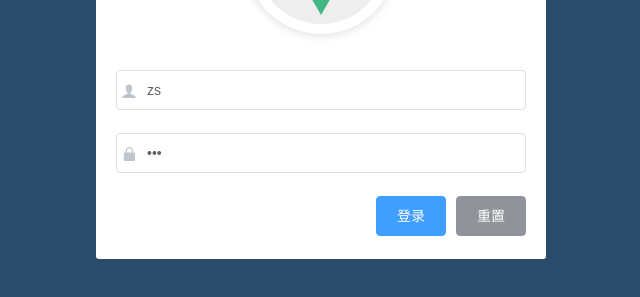
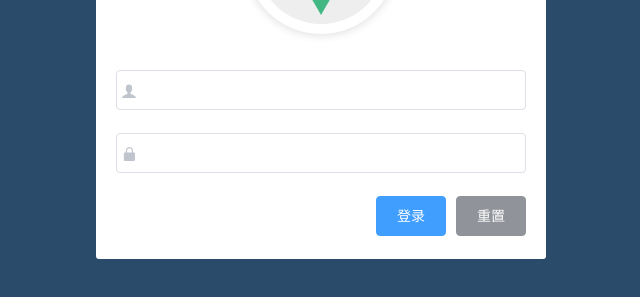
Before and after one commit to Shaoxubao/vue_shop, a Vue app: page /#/login in a window 1280 px wide. Shown: the part 291-588 px from the top of the page, without its empty margins (319-959 px from the left). Built offline with nearby package versions, Linux system fonts and the light colour scheme.

Commit message:
登录验证

```diff
--- a/src/components/LoginCom.vue
+++ b/src/components/LoginCom.vue
@@ -5,17 +5,19 @@
       <div class="avatar_box">
         <img src="../assets/logo.png" alt="">
       </div>
-      <!-- 登录区域 -->
-      <el-form :model="loginForm" label-width="0px" class="login_form">
-        <el-form-item>
+      <!-- 登录表单区域 -->
+      <el-form ref="loginFormRef" :model="loginForm" :rules="loginFormRules" label-width="0px" class="login_form">
+        <!-- 用户名 -->
+        <el-form-item prop="username">
           <el-input v-model="loginForm.username" prefix-icon="iconfont icon-user"></el-input>
         </el-form-item>
-        <el-form-item>
+        <!-- 密码 -->
+        <el-form-item prop="password">
           <el-input v-model="loginForm.password" prefix-icon="iconfont icon-3702mima" type="password"></el-input>
         </el-form-item>
         <el-form-item class="btns">
           <el-button type="primary">登录</el-button>
-          <el-button type="info">重置</el-button>
+          <el-button type="info" @click="resetLoginForm">重置</el-button>
         </el-form-item>
       </el-form>
     </div>
@@ -28,9 +30,27 @@ export default {
     return {
       // 登录表单的数据绑定对象
       loginForm: {
-        username: 'zs',
-        password: '111'
+        username: '',
+        password: ''
+      },
+      // 表单验证规则对象
+      loginFormRules: {
+        username: [
+          { required: true, message: '请输入用户名', trigger: 'blur' },
+          { min: 3, max: 10, message: '长度在 3 到 10 个字符', trigger: 'blur' }
+        ],
+        password: [
+          { required: true, message: '请输入用户密码', trigger: 'blur' },
+          { min: 6, max: 15, message: '长度在 6 到 15 个字符', trigger: 'blur' }
+        ]
       }
+    }
+  },
+  methods: {
+    // 重置按钮，重置登录表单
+    resetLoginForm() {
+      // console.log(this)
+      this.$refs.loginFormRef.resetFields()
     }
   }
 }
```
Also changed, not shown: .eslintrc.js.
